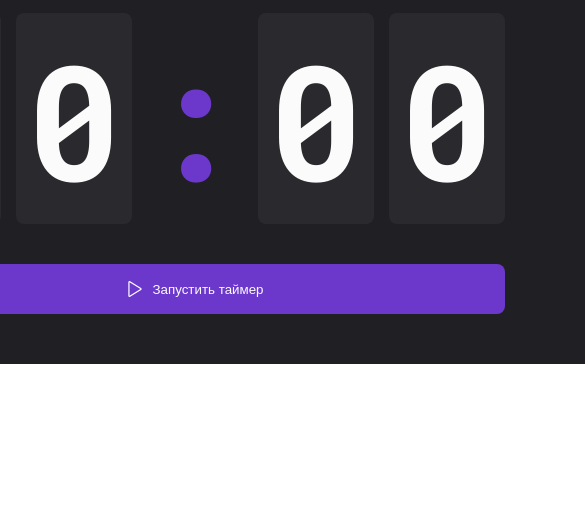
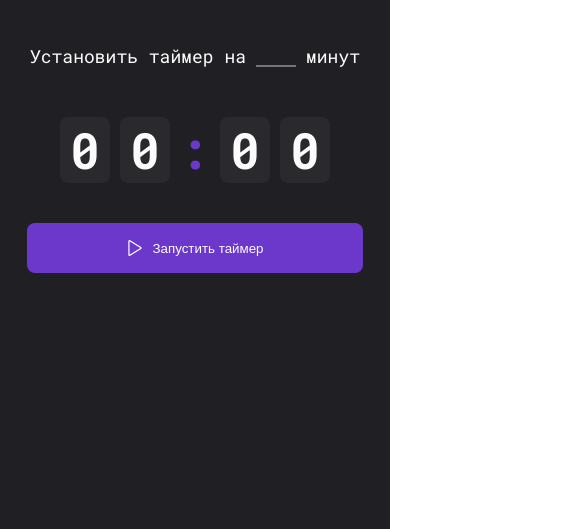
Before and after one commit to by-Egorov/Timer, a plain HTML site: page index.html in a window 390 px wide. Shown: the part 315-844 px from the top of the page, 585 px wide, since content can reach past the window. Drawn offline with Linux system fonts and the light colour scheme.

Commit message:
подстроил под мобильники

```diff
--- a/style.scss
+++ b/style.scss
@@ -1,3 +1,24 @@
+// mixin
+@mixin desktop {
+	@media screen and (max-width: 1200px) {
+		@content;
+	}
+}
+@mixin laptop {
+	@media screen and (max-width: 992px) {
+		@content;
+	}
+}
+@mixin tablets {
+	@media screen and (max-width: 768px) {
+		@content;
+	}
+}
+@mixin phones {
+	@media screen and (max-width: 480px) {
+		@content;
+	}
+}
 // Variables
 
 $bg-color: #202024;
@@ -21,6 +42,10 @@ body {
 	align-items: center;
 	justify-content: center;
 	margin-top: 100px;
+	@include phones {
+		margin: 0;
+		height: 100vh;
+	}
 }
 .wrapper {
 	display: flex;
@@ -32,7 +57,12 @@ body {
 	background: $bg-color;
 	border-radius: 8px;
 	color: $txt-color;
-
+	@include phones {
+		padding: 0;
+		width: 100%;
+		height: 100%;
+		border-radius: 0;
+	}
 	& h1 {
 		text-align: center;
 	}
@@ -53,6 +83,8 @@ body {
 		margin: 10px;
 		width: 40px;
 		border-right: none;
+		border-left: none;
+		border-top: none;
 		background: none;
 		outline: none;
 		color: $second-color;
@@ -67,12 +99,15 @@ body {
 	font-size: 160px;
 	font-weight: 700;
 	gap: 15px;
+	@include phones {
+		font-size: 50px;
+		gap: 10px;
+	}
 }
 .num {
 	background: $bg-num-color;
 	padding: 0 10px;
 	border-radius: 8px;
-
 }
 .dot {
 	color: $basic-color;
```
Also changed, not shown: style.css, 1 other file.
